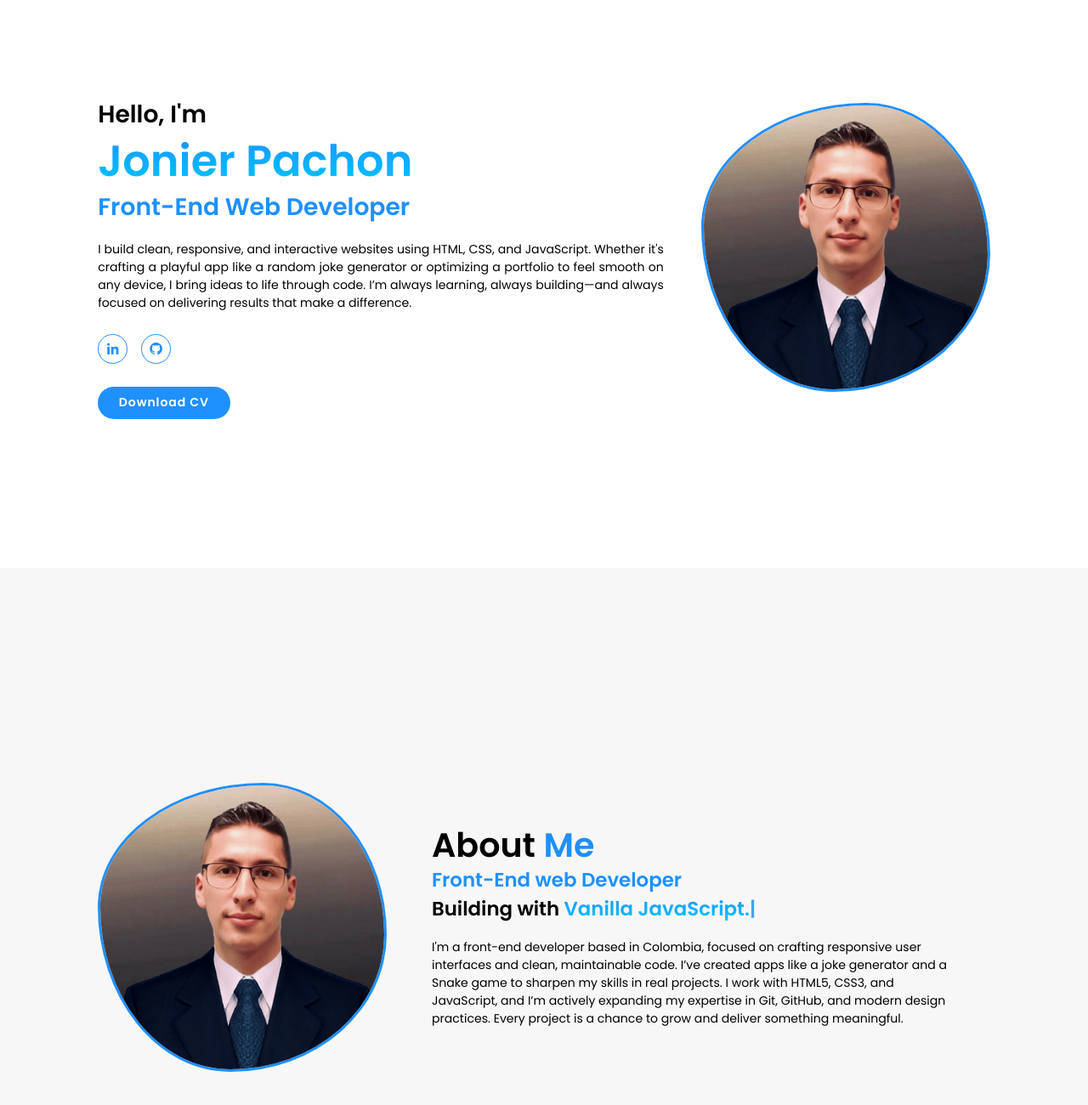
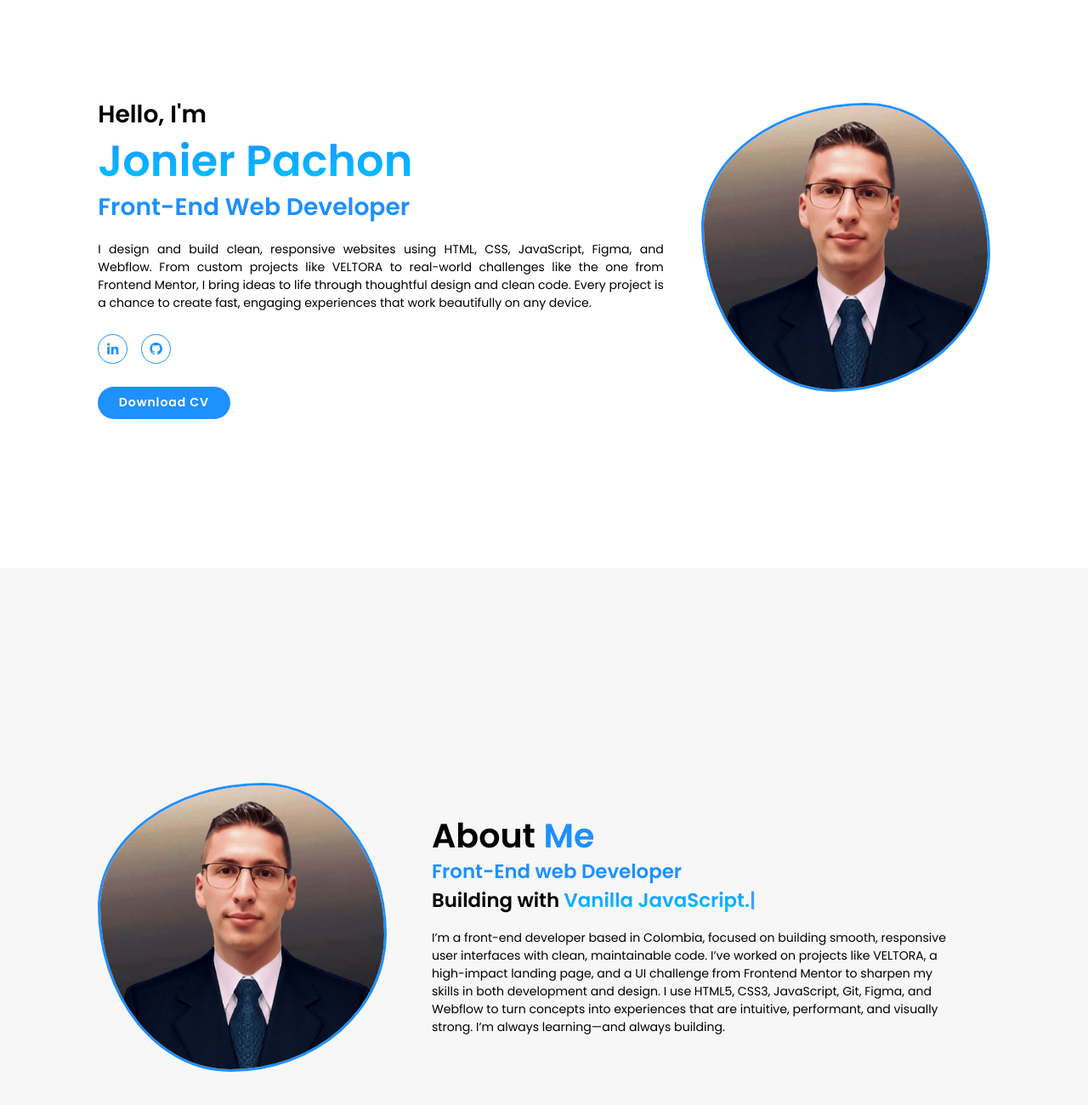
Before and after one commit to JonierPachon/My-web-site, a website: page index.html in a window 1280 px wide. Shown: the part 210-1510 px from the top of the page at 85% size. Drawn offline with nearby package versions, Linux system fonts and the light colour scheme.

Commit message:
Updated text in the Home and About sections.

```diff
--- a/index.html
+++ b/index.html
@@ -38,12 +38,12 @@
             <h3><span>Front-End Web Developer</span></h3>
 
             <p>
-               I build clean, responsive, and interactive websites using HTML,
-               CSS, and JavaScript. Whether it's crafting a playful app like a
-               random joke generator or optimizing a portfolio to feel smooth on
-               any device, I bring ideas to life through code. I’m always
-               learning, always building—and always focused on delivering
-               results that make a difference.
+               I design and build clean, responsive websites using HTML, CSS,
+               JavaScript, Figma, and Webflow. From custom projects like VELTORA
+               to real-world challenges like the one from Frontend Mentor, I
+               bring ideas to life through thoughtful design and clean code.
+               Every project is a chance to create fast, engaging experiences
+               that work beautifully on any device.
             </p>
             <div class="social-media">
                <a
@@ -86,13 +86,14 @@
             </h3>
 
             <p>
-               I'm a front-end developer based in Colombia, focused on crafting
-               responsive user interfaces and clean, maintainable code. I’ve
-               created apps like a joke generator and a Snake game to sharpen my
-               skills in real projects. I work with HTML5, CSS3, and JavaScript,
-               and I’m actively expanding my expertise in Git, GitHub, and
-               modern design practices. Every project is a chance to grow and
-               deliver something meaningful.
+               I’m a front-end developer based in Colombia, focused on building
+               smooth, responsive user interfaces with clean, maintainable code.
+               I’ve worked on projects like VELTORA, a high-impact landing page,
+               and a UI challenge from Frontend Mentor to sharpen my skills in
+               both development and design. I use HTML5, CSS3, JavaScript, Git,
+               Figma, and Webflow to turn concepts into experiences that are
+               intuitive, performant, and visually strong. I’m always
+               learning—and always building.
             </p>
          </div>
       </section>
--- a/script.js
+++ b/script.js
@@ -21,6 +21,7 @@ const typed = new Typed(".multiple-text", {
    strings: [
       "HTML5 and CSS3.",
       "Vanilla JavaScript.",
+      "Figma and Webflow",
       "Responsive Design.",
       "Git and GitHub.",
    ],
```
